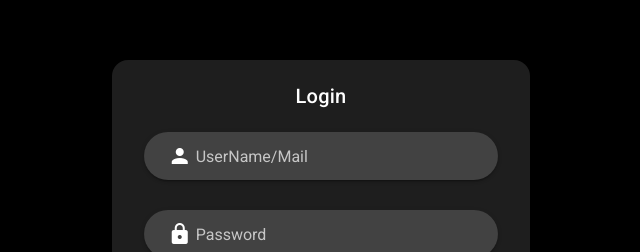
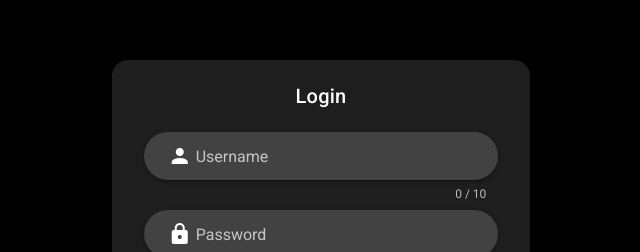
Before and after one commit to voidrlm/User-Management-VueJS, a Vue app: page /#/ in a window 1280 px wide. Shown: the part 198-450 px from the top of the page, without its empty margins (319-959 px from the left). Built offline with nearby package versions, Linux system fonts and the light colour scheme.

Commit message:
Added valdations for log in form

```diff
--- a/src/views/userAuthentication.vue
+++ b/src/views/userAuthentication.vue
@@ -5,13 +5,16 @@
         <v-card class="rounded-xl" dark>
           <v-card-title class="justify-center pa-5">Login</v-card-title>
 
-          <v-form class="px-8 mb-n2">
+          <v-form class="px-8 mb-n2" ref="form" v-model="valid" lazy-validation>
             <v-text-field
               color="black"
               prepend-inner-icon="mdi-account"
-              label="UserName/Mail"
+              label="Username"
               type="text"
               solo-inverted
+              v-model="name"
+              :counter="10"
+              :rules="nameRules"
               rounded
             ></v-text-field>
             <v-text-field
@@ -20,6 +23,8 @@
               label="Password"
               type="password"
               solo-inverted
+              v-model="password"
+              :rules="passwordRules"
               rounded
             ></v-text-field>
           </v-form>
@@ -59,16 +64,31 @@
 import signUpForm from "../components/userManagement/signUpForm.vue";
 export default {
   name: "user-auth-component",
-  data: () => ({ showSignUpForm: false }),
+  data: () => ({
+    valid: true,
+    name: "",
+    nameRules: [
+      (v) => !!v || "Name is required",
+      (v) => (v && v.length <= 10) || "Name must be less than 10 characters",
+    ],
+    password: "",
+    passwordRules: [
+      (value) => !!value || "Password is required.",
+      (value) => (value && value.length >= 8) || "Minimum 6 characters",
+    ],
+    showSignUpForm: false,
+  }),
   components: {
     signUpForm,
   },
   computed: {},
   methods: {
     performAction(action) {
-      console.log(action);
-      if (action === "signup") {
-        this.showSignUpForm = true;
+      if (this.$refs.form.validate()) {
+        console.log(action);
+        if (action === "signup") {
+          this.showSignUpForm = true;
+        }
       }
     },
   },
```
